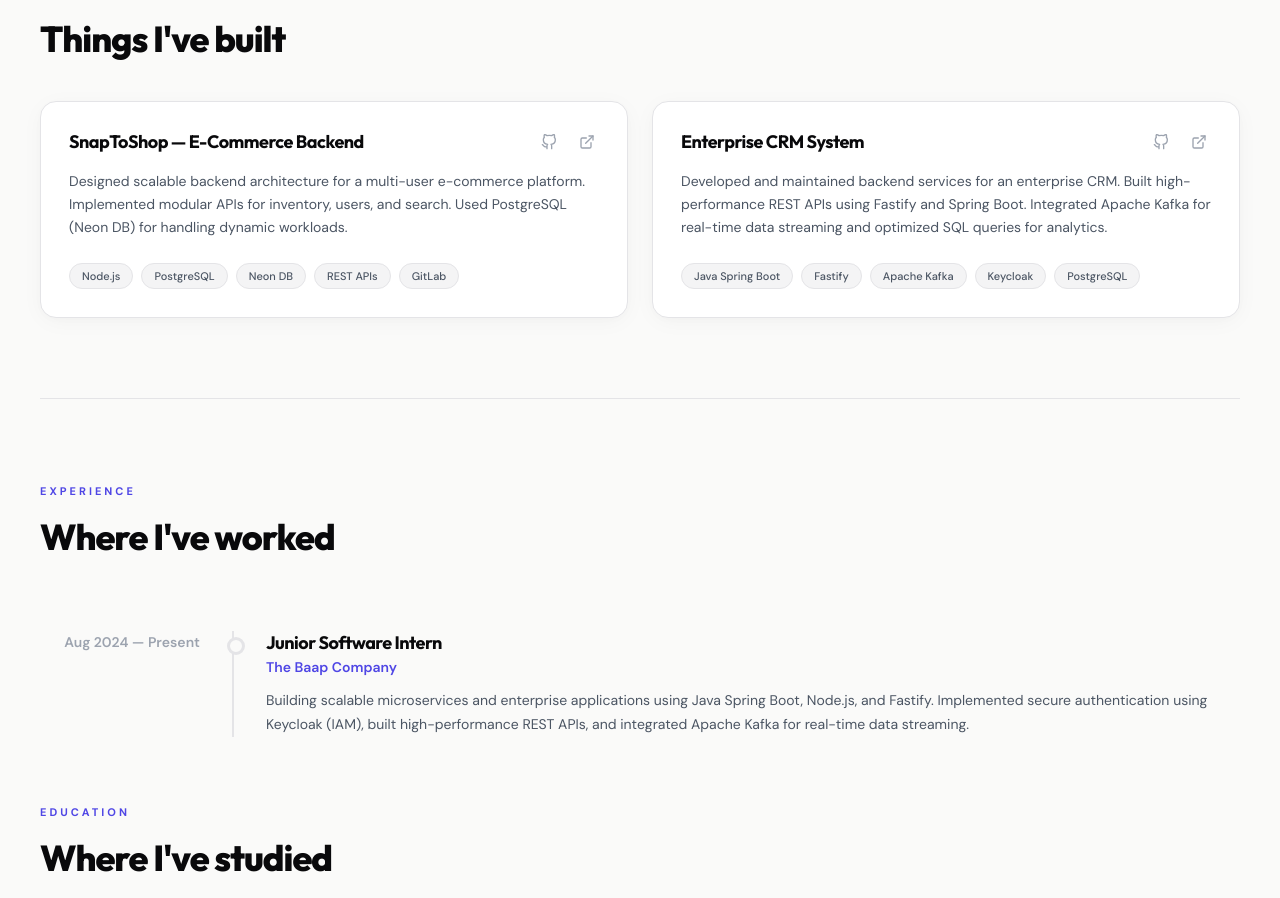
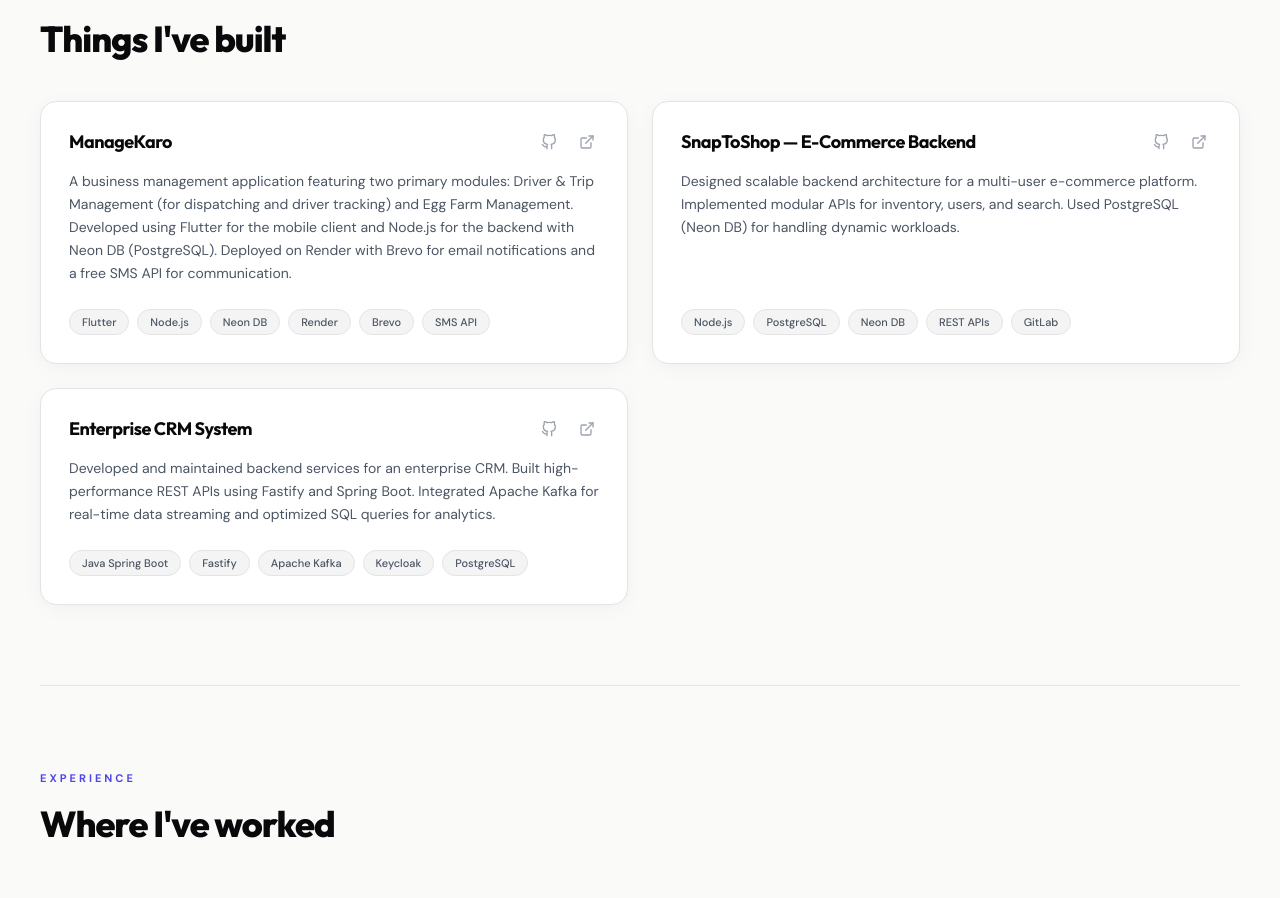
Before and after one commit to Imran4819/my_portfolio, a React (Vite) app: page / in a window 1280 px wide. Shown: the part 1982-2880 px from the top of the page. Built offline with nearby package versions, Linux system fonts and the light colour scheme.

Commit message:
added ManageKaro project to Projects section

```diff
--- a/src/components/Projects.jsx
+++ b/src/components/Projects.jsx
@@ -3,6 +3,13 @@ import { FiGithub, FiExternalLink } from 'react-icons/fi';
 import './Projects.css';
 
 const projects = [
+  {
+    name: 'ManageKaro',
+    desc: 'A business management application featuring two primary modules: Driver & Trip Management (for dispatching and driver tracking) and Egg Farm Management. Developed using Flutter for the mobile client and Node.js for the backend with Neon DB (PostgreSQL). Deployed on Render with Brevo for email notifications and a free SMS API for communication.',
+    stack: ['Flutter', 'Node.js', 'Neon DB', 'Render', 'Brevo', 'SMS API'],
+    github: 'https://github.com/Imran4819',
+    live: 'https://github.com/Imran4819',
+  },
   {
     name: 'SnapToShop — E-Commerce Backend',
     desc: 'Designed scalable backend architecture for a multi-user e-commerce platform. Implemented modular APIs for inventory, users, and search. Used PostgreSQL (Neon DB) for handling dynamic workloads.',
```
Also changed, not shown: 1 other file (tests, documents, lock files or other folders).
